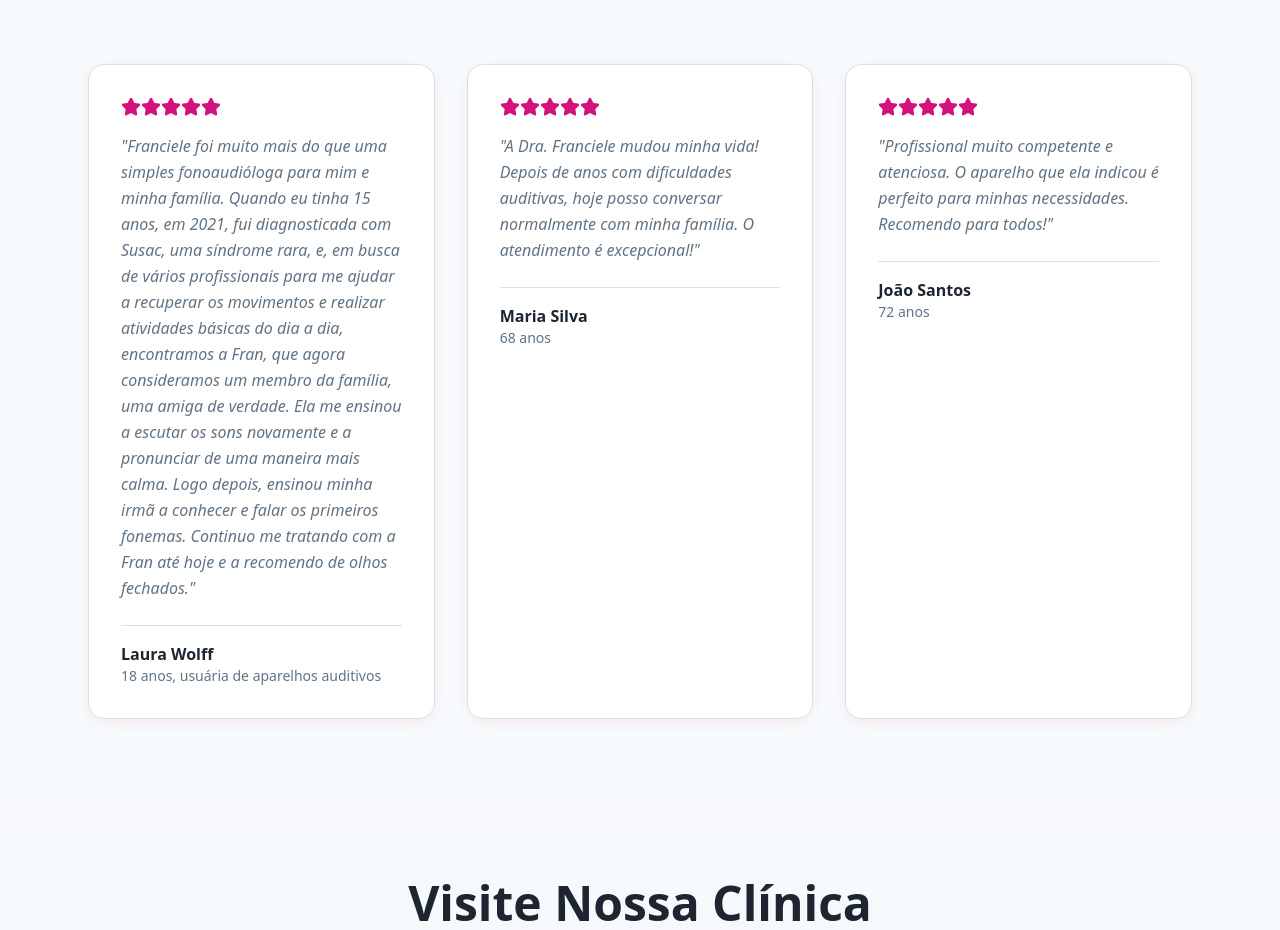
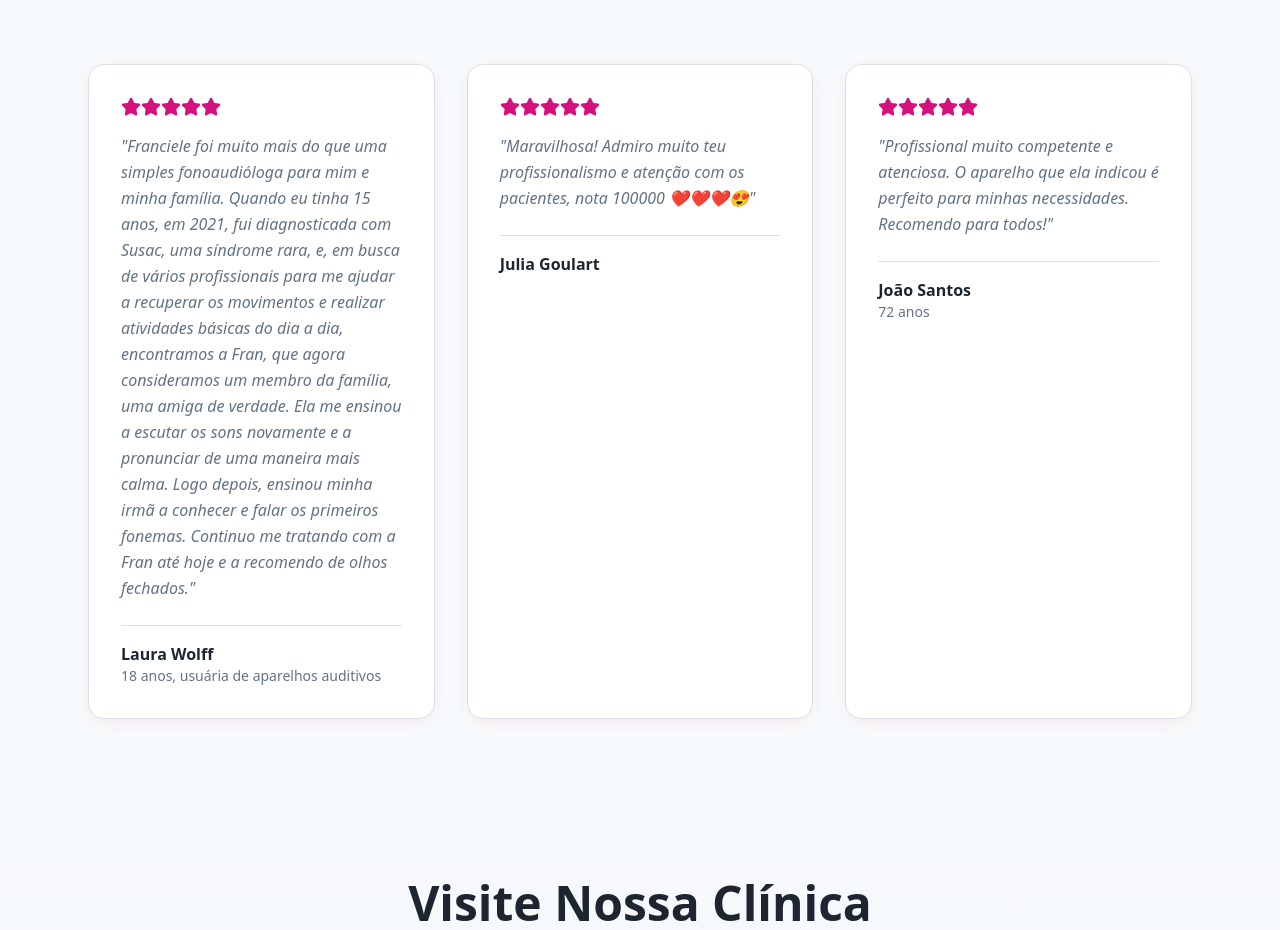
Before and after one commit to luizamioli/franciele-auditory-hub, a React (Vite) app: page / in a window 1280 px wide. Shown: the part 4301-5231 px from the top of the page. Built offline with nearby package versions, Linux system fonts and the light colour scheme.

Commit message:
Update Maria Silva testimonial

```diff
--- a/src/components/TestimonialsSection.tsx
+++ b/src/components/TestimonialsSection.tsx
@@ -9,9 +9,9 @@ const testimonials = [
     rating: 5
   },
   {
-    name: "Maria Silva",
-    age: "68 anos",
-    text: "A Dra. Franciele mudou minha vida! Depois de anos com dificuldades auditivas, hoje posso conversar normalmente com minha família. O atendimento é excepcional!",
+    name: "Julia Goulart",
+    age: "",
+    text: "Maravilhosa! Admiro muito teu profissionalismo e atenção com os pacientes, nota 100000 ❤️❤️❤️😍",
     rating: 5
   },
   {
```
